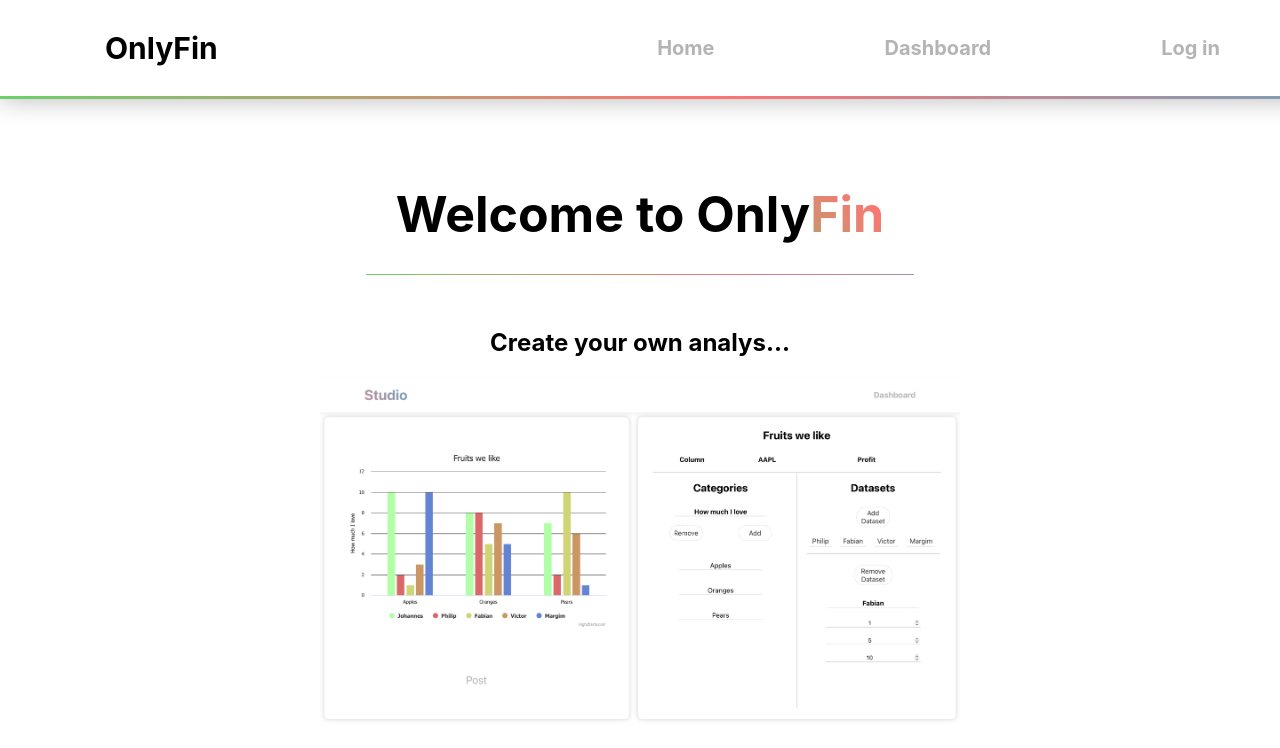
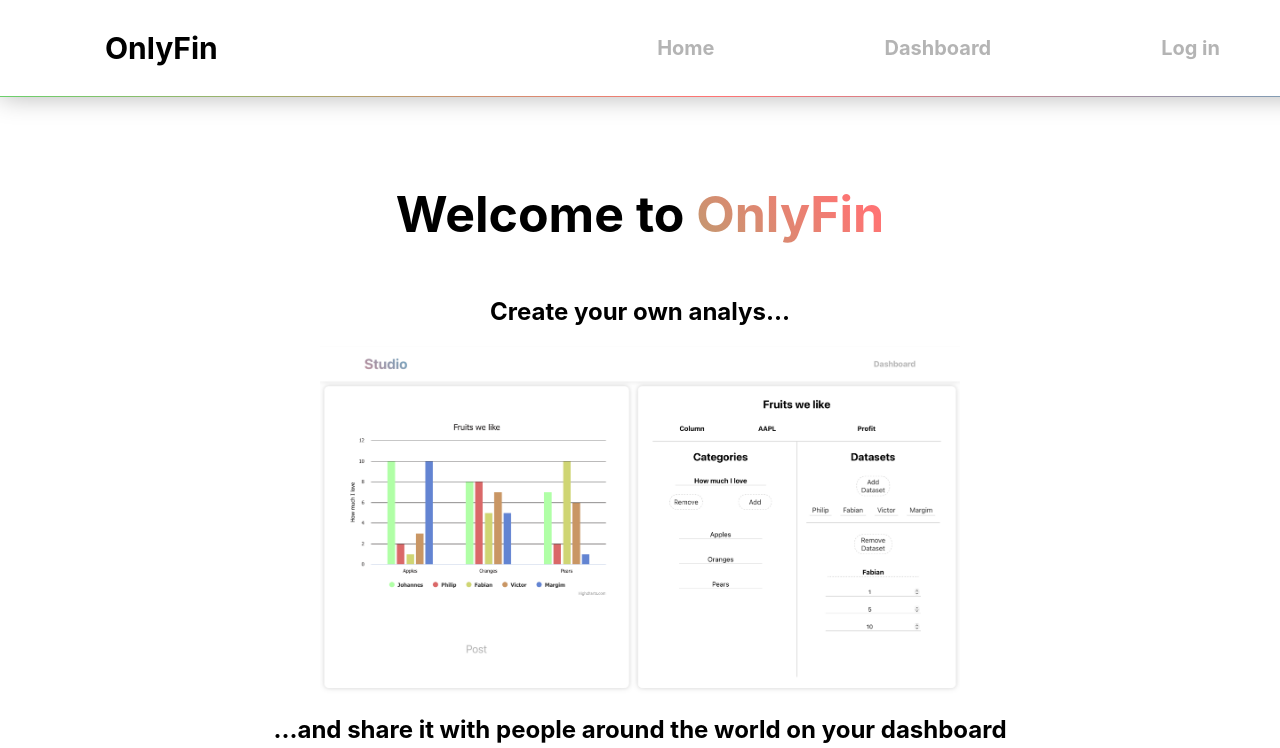
Before and after one commit to philipcoroiu/OnlyFin, a React (Create React App) app in the folder onlyfin-frontend/: page / in a window 1280 px wide. Shown: the top 748 px of the page. Built offline with nearby package versions, Linux system fonts and the light colour scheme.

Commit message:
design update

```diff
--- a/onlyfin-frontend/src/components/home/Home.js
+++ b/onlyfin-frontend/src/components/home/Home.js
@@ -27,7 +27,7 @@ export default function Home() {
                 </ul>
             </nav>
             <div className="welcome--hero">
-                <h1>Welcome to Only<span className="welcome--hero--fin">Fin</span></h1>
+                <h1>Welcome to <span className="welcome--hero--fin">OnlyFin</span></h1>
                 <h2>Create your own analys...</h2>
                 <img className="welcome--hero--image" src={studioPic}/>
                 <h2>...and share it with people around the world on your dashboard</h2>
--- a/onlyfin-frontend/src/index.css
+++ b/onlyfin-frontend/src/index.css
@@ -523,7 +523,7 @@ Welcome
     justify-content: space-between;
     box-shadow: 0px 0px 25px #b7b7b7;
     padding: 5px 25px;
-    border-bottom: 3px solid;
+    border-bottom: 1px solid;
     border-image: linear-gradient(45deg, #6bd06b, #ff7373, #62a6c4);
     border-image-slice: 1;
     background-color: #fff;
@@ -574,10 +574,7 @@ Welcome
 
 .welcome--hero > h1{
     font-size: 50px;
-    padding: 30px;
-    border-bottom: 1px solid;
-    border-image: linear-gradient(45deg, #6bd06b, #ff7373, #62a6c4);
-    border-image-slice: 1;
+    padding: 30px 30px 0px 30px;
 }
 
 .welcome--hero--fin{
```
